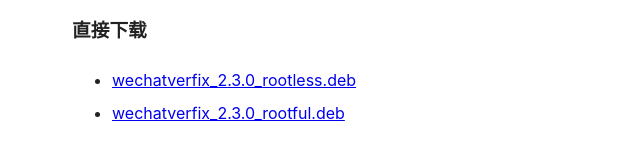
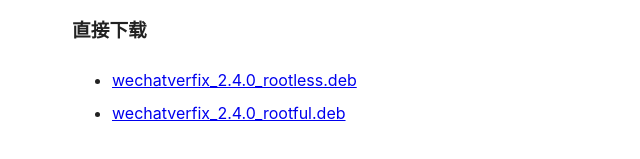
Before and after one commit to shitou6688/wvfix-repo, a plain HTML site: page index.html in a window 1280 px wide. Shown: the part 325-484 px from the top of the page, 228-868 px from the left. Drawn offline with Linux system fonts and the light colour scheme.

```diff
--- a/index.html
+++ b/index.html
@@ -13,6 +13,6 @@ li{margin:4px 0}</style>
 </ul>
 <h3>直接下载</h3>
 <ul>
-  <li><a href="debs/wechatverfix_2.3.0_rootless.deb">wechatverfix_2.3.0_rootless.deb</a></li>
-  <li><a href="debs/wechatverfix_2.3.0_rootful.deb">wechatverfix_2.3.0_rootful.deb</a></li>
+  <li><a href="debs/wechatverfix_2.4.0_rootless.deb">wechatverfix_2.4.0_rootless.deb</a></li>
+  <li><a href="debs/wechatverfix_2.4.0_rootful.deb">wechatverfix_2.4.0_rootful.deb</a></li>
 </ul>
```
Also changed, not shown: 6 other files.
